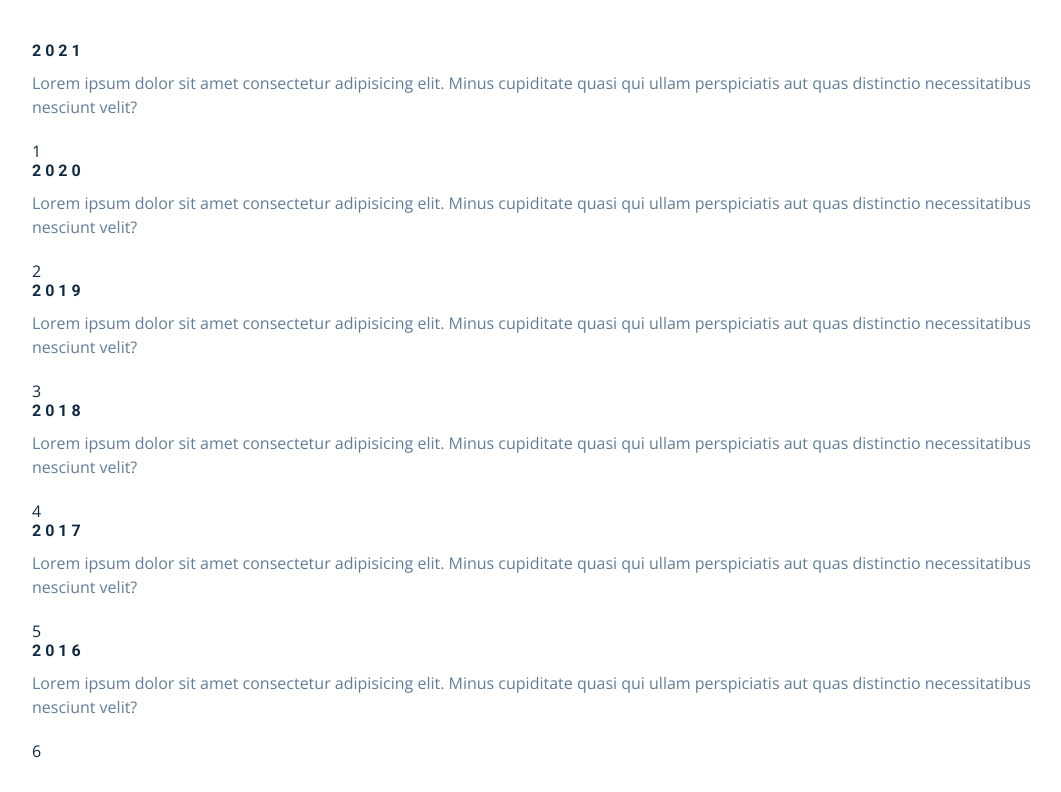
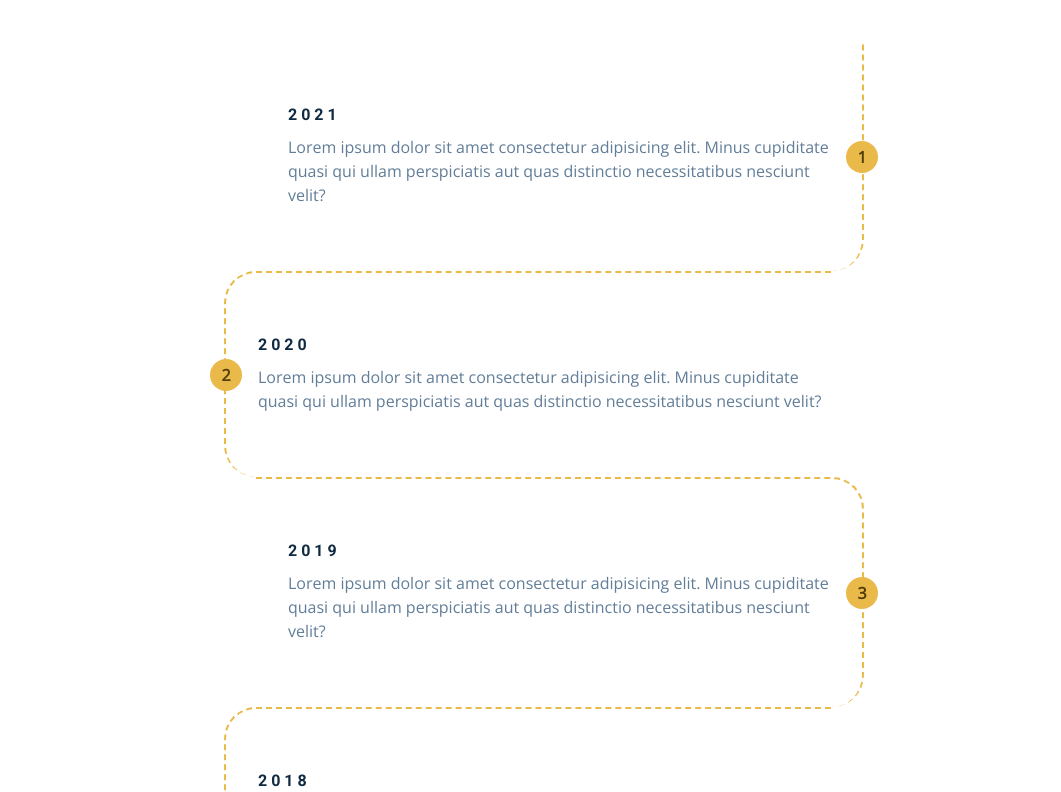
Before and after one commit to VladiVK/css-grid-portfolio, a plain HTML site: page index.html in a window 1280 px wide. Shown: the part 4560-5352 px from the top of the page, without its empty margins (96-1157 px from the left). Drawn offline with nearby package versions, Linux system fonts and the light colour scheme.

Commit message:
added css for Timeline section

```diff
--- a/css/styles.css
+++ b/css/styles.css
@@ -717,7 +717,64 @@ Timeline
 
 .timeline-center {
   width: 80vw;
-  max-width: width 40rem;
+  max-width: 40rem;
+}
+.timeline-item {
+  border-top: 2px dashed var(--clr-primary-5);
+  margin: 0;
+  padding: 4rem 2rem;
+
+  position: relative;
+}
+.timeline-item p {
+  margin-bottom: 0;
+}
+.timeline-item:nth-child(even) {
+  border-left: 2px dashed var(--clr-primary-5);
+  border-top-left-radius: 2rem;
+  border-bottom-left-radius: 2rem;
+  margin-right: 2rem;
+  padding-right: 0;
+}
+.timeline-item:nth-child(odd) {
+  margin-left: 2rem;
+  border-right: 2px dashed var(--clr-primary-5);
+  border-top-right-radius: 2rem;
+  border-bottom-right-radius: 2rem;
+}
+.timeline-item:first-child {
+  border-top: 0;
+  border-top-right-radius: 0;
+}
+.timeline-item:last-child {
+ border-bottom-left-radius: 0;
+}
+.number {
+  position: absolute;
+  top: 50%;
+  transform: translate(-50%, -50%);
+  margin-bottom: 0;
+  background: var(--clr-primary-5);
+  color: var(--clr-primary-1);
+  font-weight: bold;
+  width: 2rem;
+  height: 2rem;
+  border-radius: 50%;
+
+  display: flex;
+  justify-content: center;
+  align-items: center;
+  /* display: grid; */
+  /* place-items: center; */
+
+
+}
+.timeline-item:nth-child(even) .number {
+  left: 0;
+}
+.timeline-item:nth-child(odd) .number {
+  right: 0;
+  transform: translate(50%, -50%);
 }
 
 /*
--- a/index.html
+++ b/index.html
@@ -412,7 +412,7 @@
       <p>
         Lorem ipsum dolor sit amet consectetur adipisicing elit. Minus cupiditate quasi qui ullam perspiciatis aut quas distinctio necessitatibus nesciunt velit?
       </p>
-      <span class="namber">1</span>
+      <span class="number">1</span>
     </article>
     <!-- end of single timeline -->
     <!-- single timeline -->
@@ -421,7 +421,7 @@
       <p>
         Lorem ipsum dolor sit amet consectetur adipisicing elit. Minus cupiditate quasi qui ullam perspiciatis aut quas distinctio necessitatibus nesciunt velit?
       </p>
-      <span class="namber">2</span>
+      <span class="number">2</span>
     </article>
     <!-- end of single timeline -->
     <!-- single timeline -->
@@ -430,7 +430,7 @@
       <p>
         Lorem ipsum dolor sit amet consectetur adipisicing elit. Minus cupiditate quasi qui ullam perspiciatis aut quas distinctio necessitatibus nesciunt velit?
       </p>
-      <span class="namber">3</span>
+      <span class="number">3</span>
     </article>
     <!-- end of single timeline -->
     <!-- single timeline -->
@@ -439,7 +439,7 @@
       <p>
         Lorem ipsum dolor sit amet consectetur adipisicing elit. Minus cupiditate quasi qui ullam perspiciatis aut quas distinctio necessitatibus nesciunt velit?
       </p>
-      <span class="namber">4</span>
+      <span class="number">4</span>
     </article>
     <!-- end of single timeline -->
     <!-- single timeline -->
@@ -448,7 +448,7 @@
       <p>
         Lorem ipsum dolor sit amet consectetur adipisicing elit. Minus cupiditate quasi qui ullam perspiciatis aut quas distinctio necessitatibus nesciunt velit?
       </p>
-      <span class="namber">5</span>
+      <span class="number">5</span>
     </article>
     <!-- end of single timeline -->
     <!-- single timeline -->
@@ -457,7 +457,7 @@
       <p>
         Lorem ipsum dolor sit amet consectetur adipisicing elit. Minus cupiditate quasi qui ullam perspiciatis aut quas distinctio necessitatibus nesciunt velit?
       </p>
-      <span class="namber">6</span>
+      <span class="number">6</span>
     </article>
     <!-- end of single timeline -->
   </div>
```
